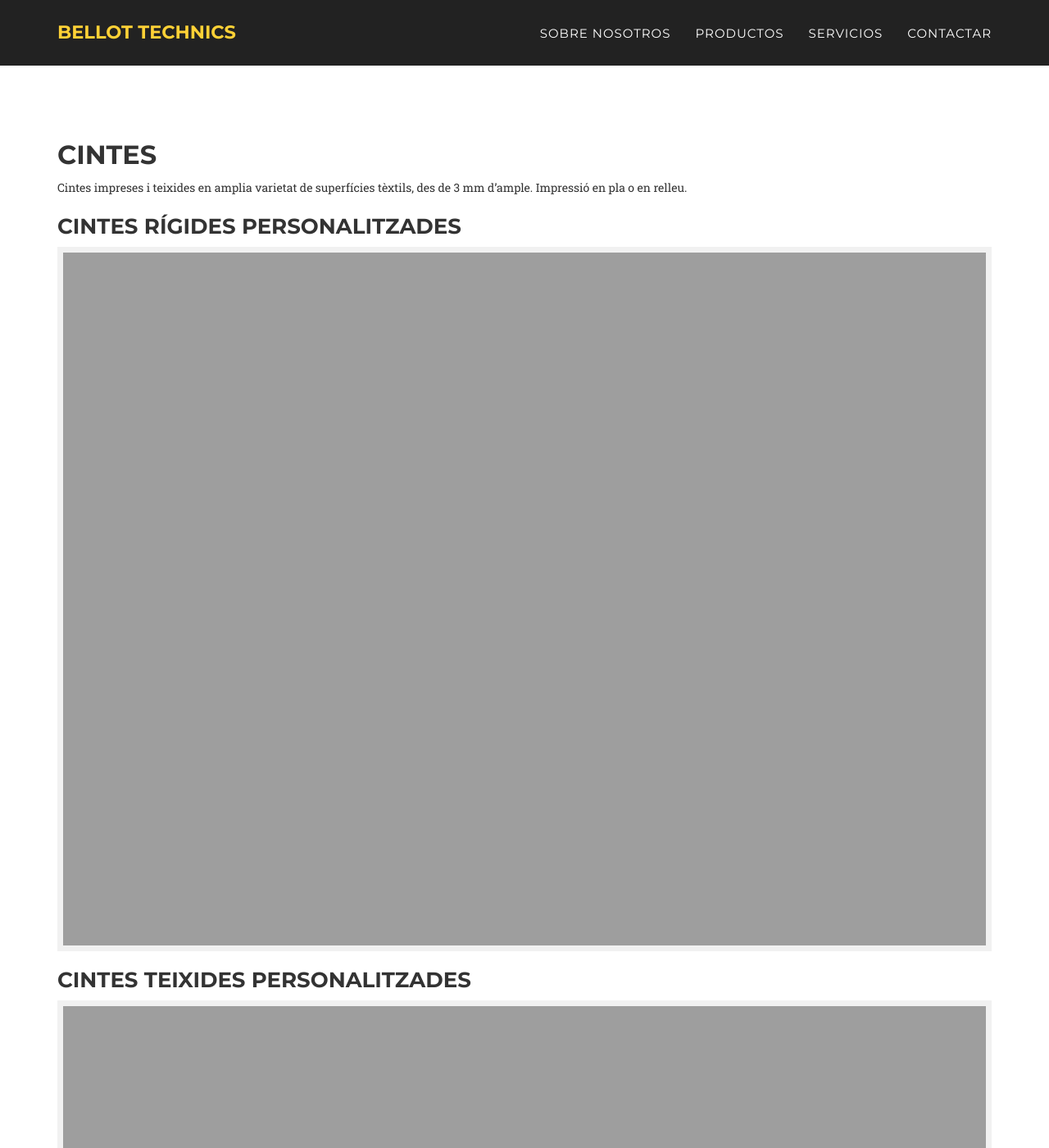
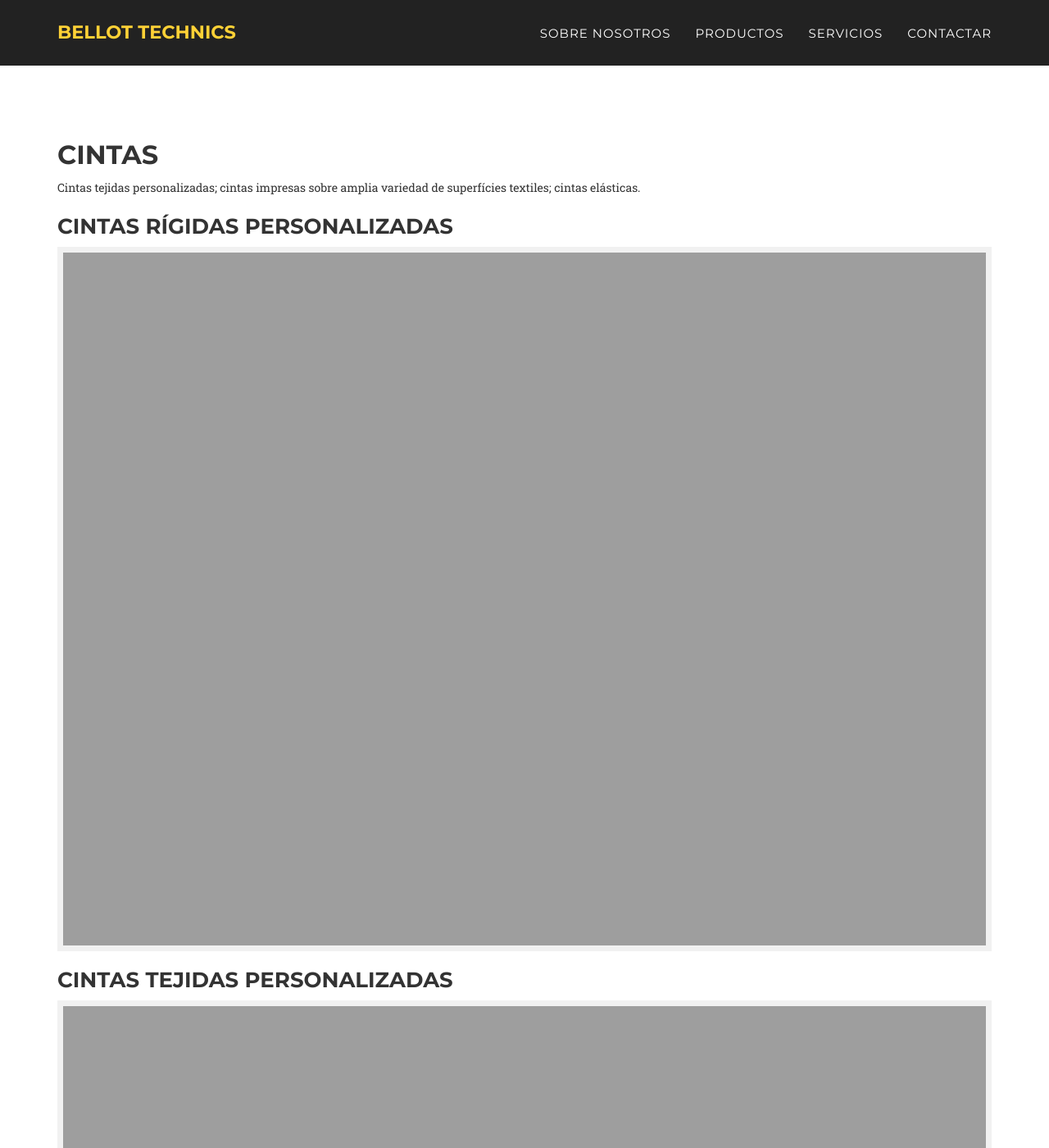
Before and after one commit to Bellot2020/bellottechnics, a Jekyll site: the page built from es/_posts/2020-01-05-cintas.md, in a window 1280 px wide and 1400 px high. Shown: the whole window at 82% size. Built offline with Jekyll 4.4.1, drawn with Linux system fonts in a browser that asks for light colours; some web fonts are replaced; some of the changed text lies outside the part shown.

Commit message:
Update 2020-01-05-cintas.md

```diff
--- a/es/_posts/2020-01-05-cintas.md
+++ b/es/_posts/2020-01-05-cintas.md
@@ -10,19 +10,19 @@ redirect_from:
   - /es/productos/cintas-relieve.html
 permalink: es/cintas.html
 
-title: Cintes
+title: Cintas
 img: cintas.png
 thumbnail: cintas-thumbnail.png
-description: Cintes impreses i teixides en amplia varietat de superfícies tèxtils, des de 3 mm d'ample. Impressió en pla o en relleu.
+description: Cintas tejidas personalizadas; cintas impresas sobre amplia variedad de superfícies textiles; cintas elásticas.
 ---
-## Cintes
-Cintes impreses i teixides en amplia varietat de superfícies tèxtils, des de 3 mm d'ample. Impressió en pla o en relleu.
+## Cintas
+Cintas tejidas personalizadas; cintas impresas sobre amplia variedad de superfícies textiles; cintas elásticas.
 
-### Cintes rígides personalitzades
-![Cintes rígides personalitzades]({{ site.url }}/es/img/cintas-1.png "Cintes rígides personalitzades")
+### Cintas rígidas personalizadas
+![Cintas rígidas personalizadas]({{ site.url }}/es/img/cintas-1.png "Cintas rígidas personalizadas")
 
-### Cintes teixides personalitzades
-![Cintes teixides personalitzades]({{ site.url }}/es/img/cintas-2.png "Cintes teixides personalitzades")
+### Cintas tejidas personalizadas
+![Cintas tejidas personalizadas]({{ site.url }}/es/img/cintas-2.png "Cintas tejidas personalizadas")
 
-### Cintes elàstiques
-![Cintes elàstiques]({{ site.url }}/es/img/cintas-3.png "Cintes elàstiques")
+### Cintas elásticas técnicas, jacquard, tirantes, cinturas y ribetes.
+![Cintas elásticas]({{ site.url }}/es/img/cintas-3.png "Cintas elásticas técnicas, jacquard, tirantes, cinturas y ribetes")
```
